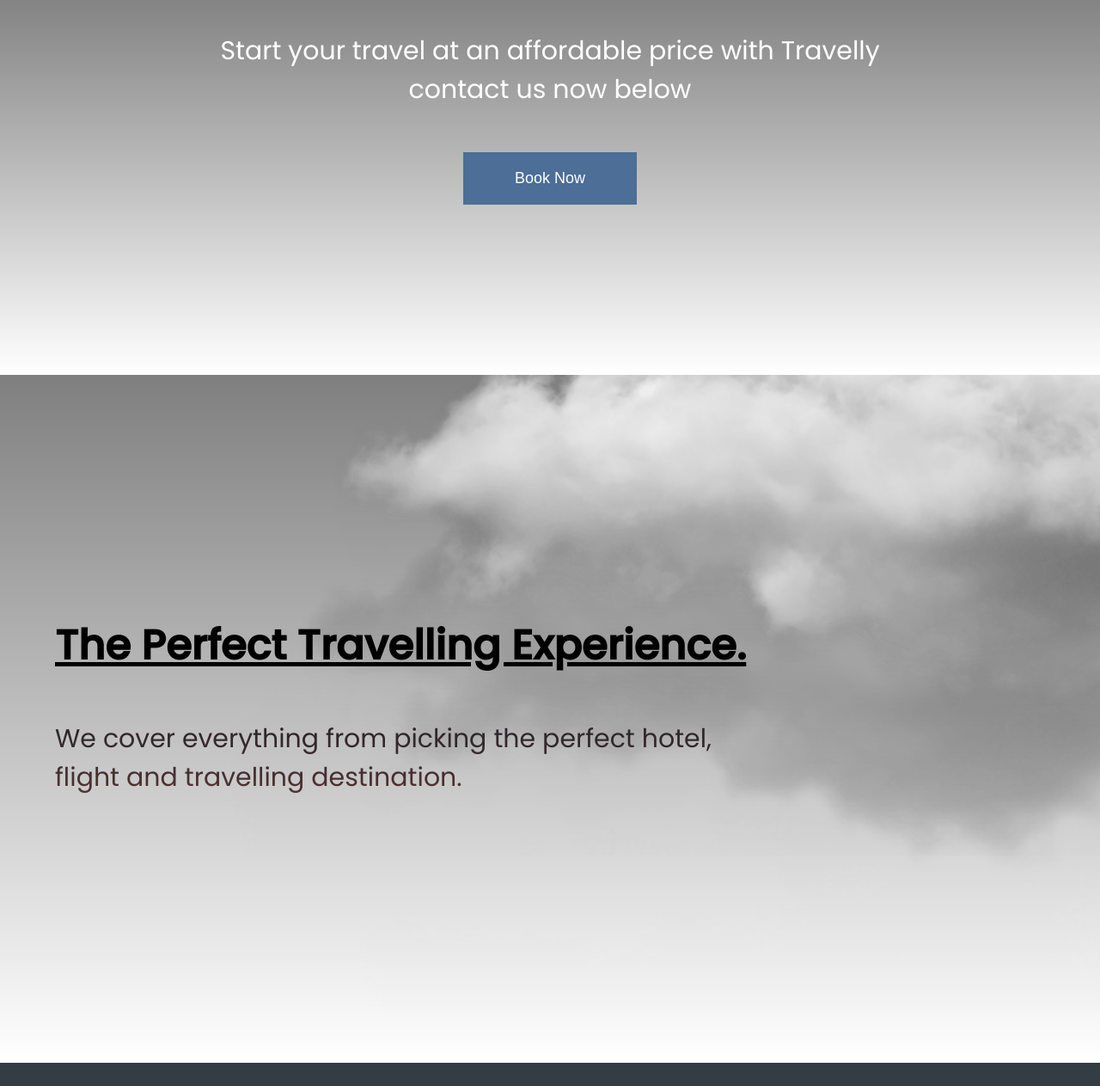
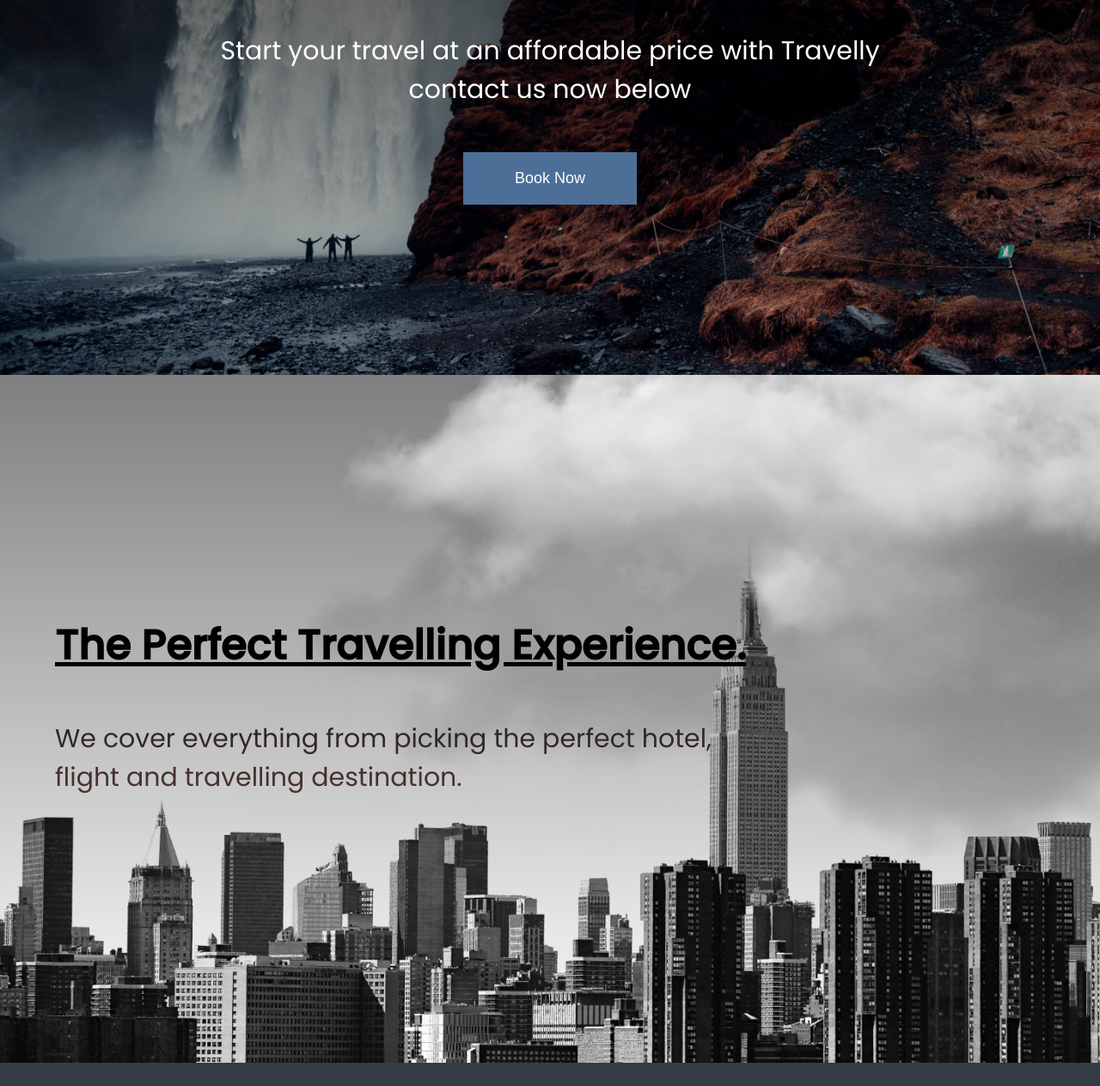
Before and after one commit to kavipatidar/Travelly, a plain HTML site: page index.html in a window 1280 px wide. Shown: the part 364-1627 px from the top of the page at 86% size. Drawn offline with Linux system fonts and the light colour scheme; the site is published under a folder, as on GitHub Pages, so addresses that start at the root find nothing; a web font is replaced by a local one.

Commit message:
Update style.css

```diff
--- a/style.css
+++ b/style.css
@@ -78,7 +78,7 @@
 .hero {
   min-height: 90vh;
   background: linear-gradient(rgb(0, 0, 0, 0.8), transparent),
-    url(/img/landing-page.jpg);
+    url(img/landing-page.jpg);
   background-repeat: no-repeat;
   background-size: cover;
   background-position: center;
@@ -96,7 +96,7 @@
 #locations {
   min-height: 100vh;
   background: linear-gradient(rgb(0, 0, 0, 0.5), transparent),
-    url(/img/new-york-page.png);
+    url(img/new-york-page.png);
   background-size: cover;
   background-position: center;
   display: flex;
@@ -185,7 +185,7 @@
 #contact {
   min-height: 100vh;
   background: linear-gradient(rgb(0, 0, 0, 0.5), transparent),
-    url(/img/contact-mountain.png);
+    url(img/contact-mountain.png);
   background-size: cover;
   background-repeat: no-repeat;
   display: flex;
```
